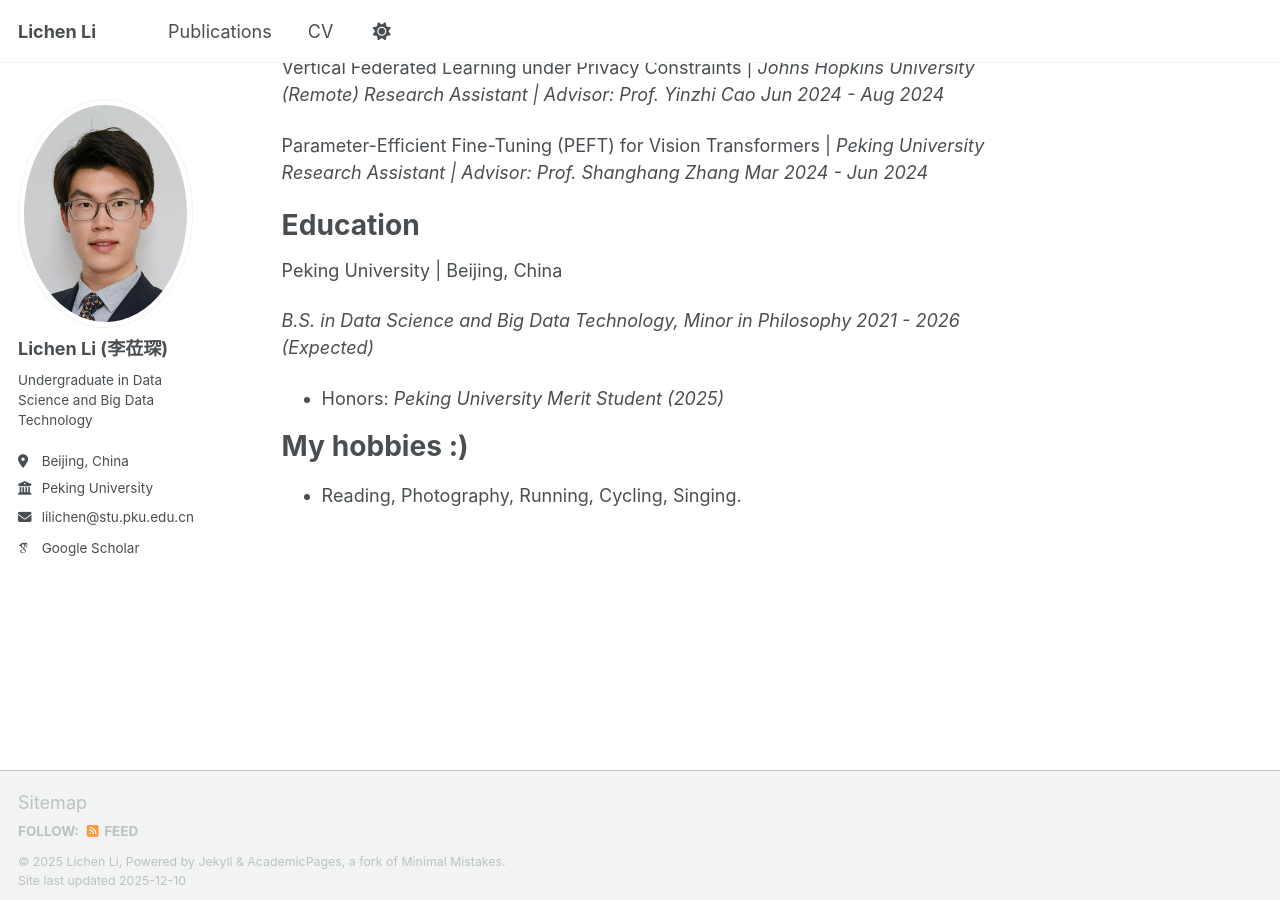
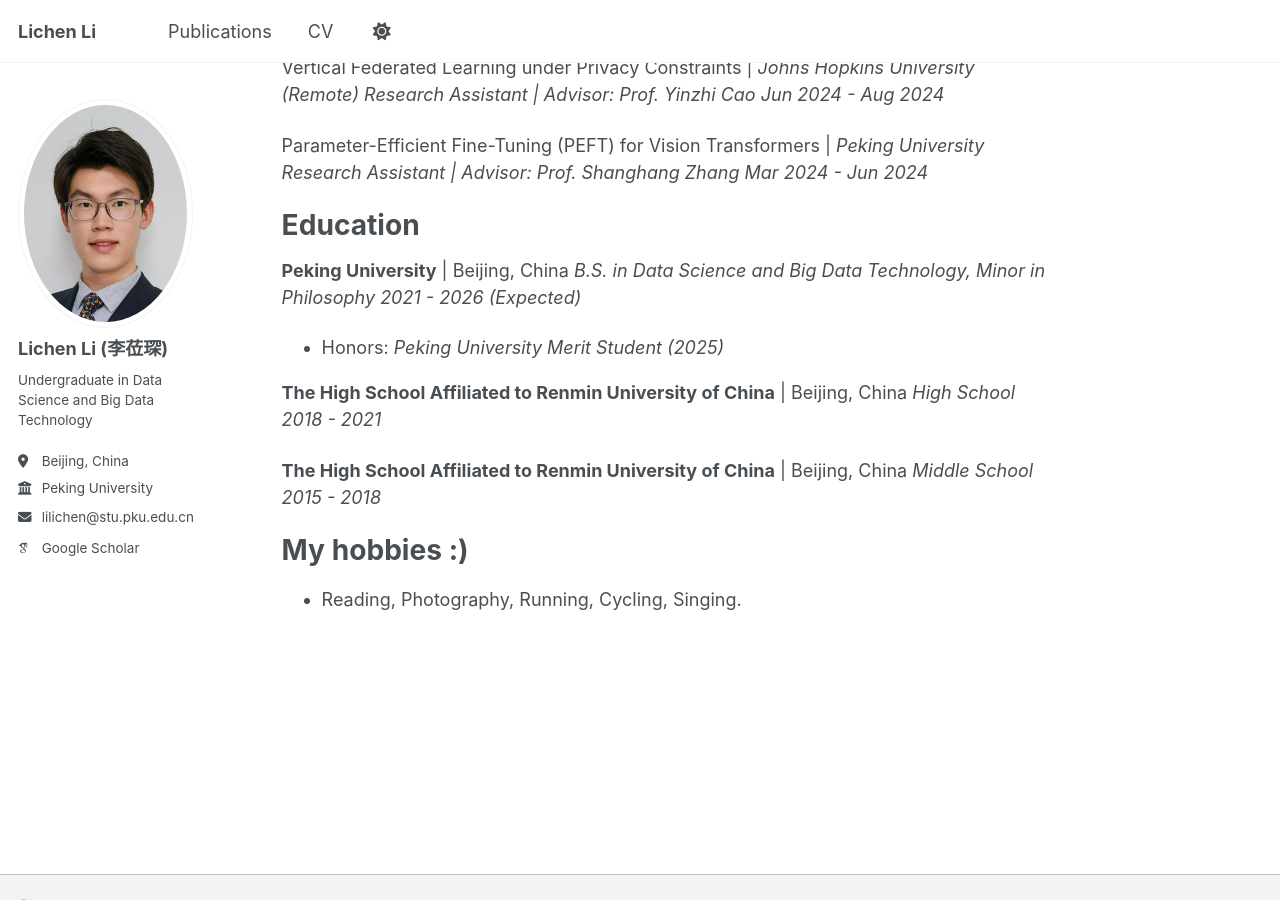
Before and after one commit to LichenLillc/LichenLillc.github.io, a Jekyll site: the page built from _pages/about.md, in a window 1280 px wide and 900 px high, scrolled down 698 px. Built offline with Jekyll 4.4.1, drawn with Linux system fonts in a browser that asks for light colours; some web fonts are replaced; a script that is not in the unit is left out.

Commit message:
Enhance education section formatting and details
Formatted education section for better clarity and added middle school details.

```diff
--- a/_pages/about.md
+++ b/_pages/about.md
@@ -38,11 +38,18 @@ Parameter-Efficient Fine-Tuning (PEFT) for Vision Transformers | *Peking Univers
 
 Education
 ======
-Peking University | Beijing, China
-
+**Peking University** | Beijing, China
 *B.S. in Data Science and Big Data Technology, Minor in Philosophy*
 *2021 - 2026 (Expected)*
 * Honors: *Peking University Merit Student (2025)*
+
+**The High School Affiliated to Renmin University of China** | Beijing, China
+*High School*
+*2018 - 2021*
+
+**The High School Affiliated to Renmin University of China** | Beijing, China
+*Middle School*
+*2015 - 2018*
 
 
 My hobbies :)
```
